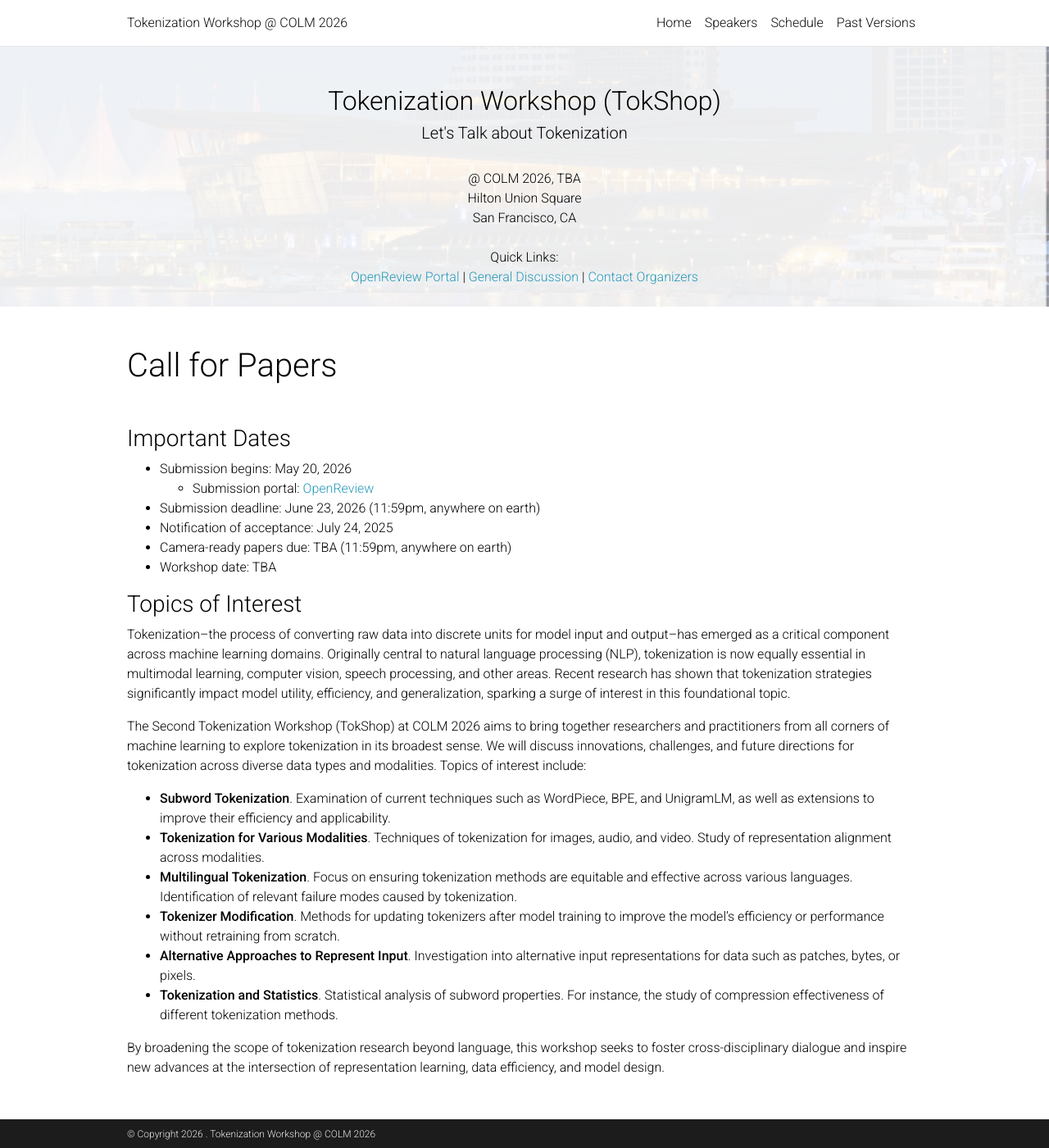
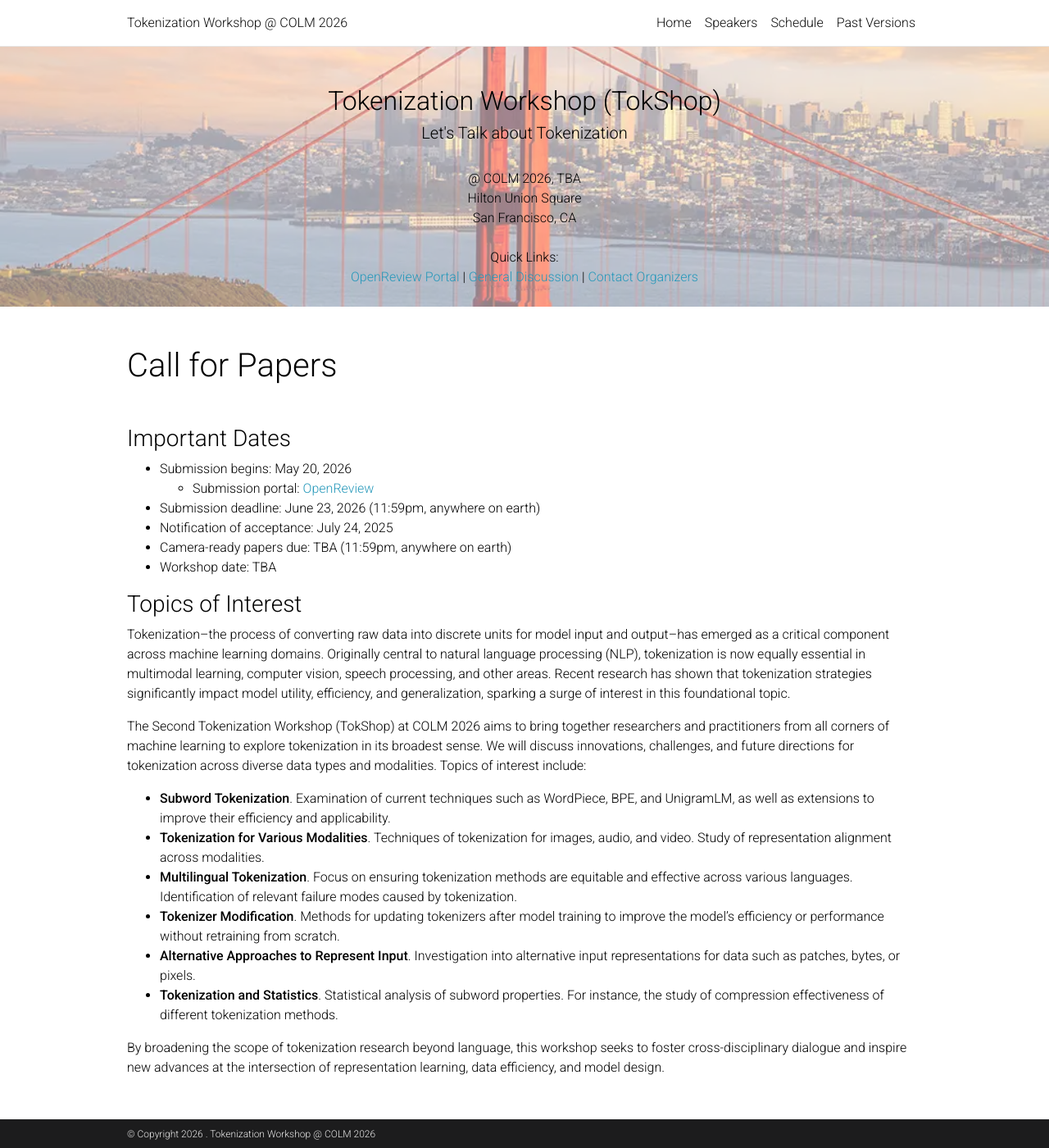
Before and after one commit to tokenization-workshop/tokenization-workshop.github.io, a Jekyll site: the page built from _pages/home.md, in a window 1280 px wide and 1400 px high. Shown: the whole window at 82% size. Built offline with Jekyll 4.4.1, drawn with Linux system fonts in a browser that asks for light colours; comment, search, counter and statistics services are not loaded; a style sheet for code colours, icons or effects is not loaded.

Commit message:
minor formatting

```diff
--- a/_layouts/default2.html
+++ b/_layouts/default2.html
@@ -30,7 +30,7 @@ layout: parse
 
         /* Set the background image and style for the header */
         .headerr {
-            background-image: url('../assets/img/banner_white.PNG'); /* Replace with the path to your image */
+            background-image: url('../assets/img/banner.webp'); /* Replace with the path to your image */
             background-size: cover; /* Cover the entire header with the image */
             background-position: center; /* Center the image within the header */
             max-width: 100%;
```
